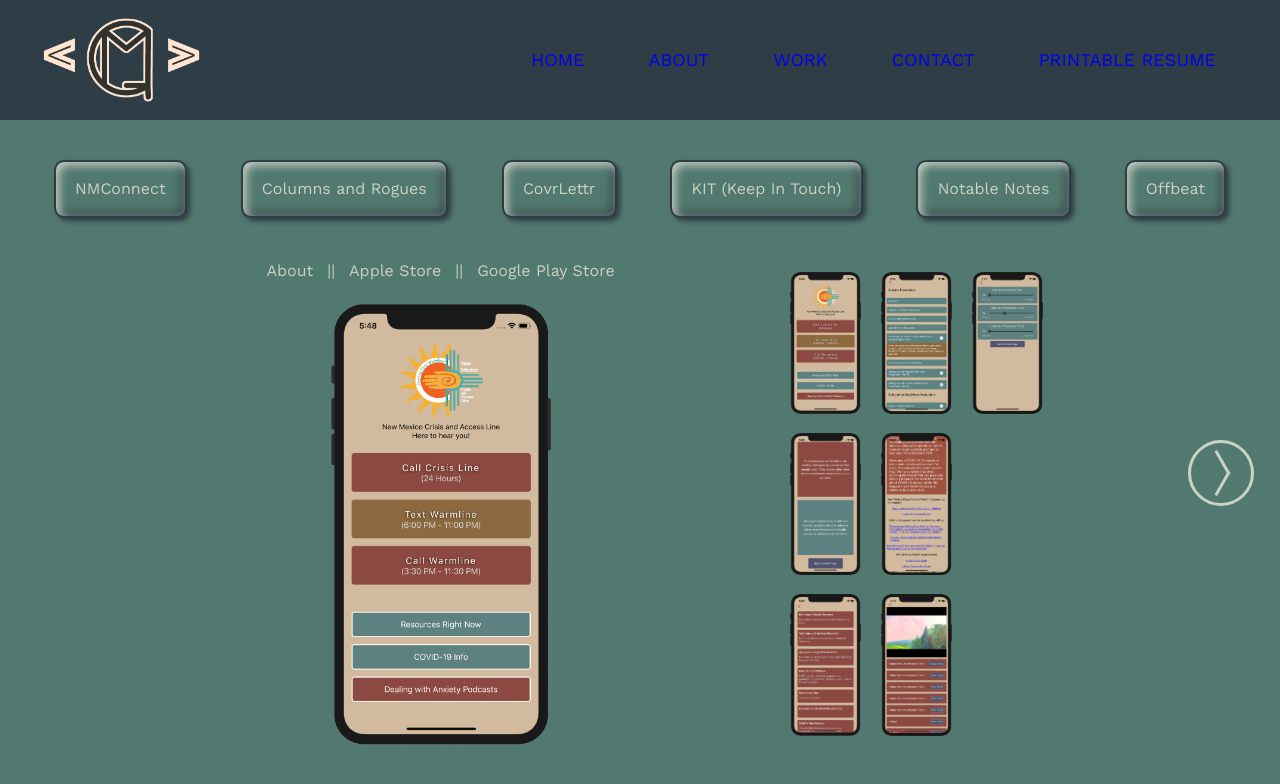
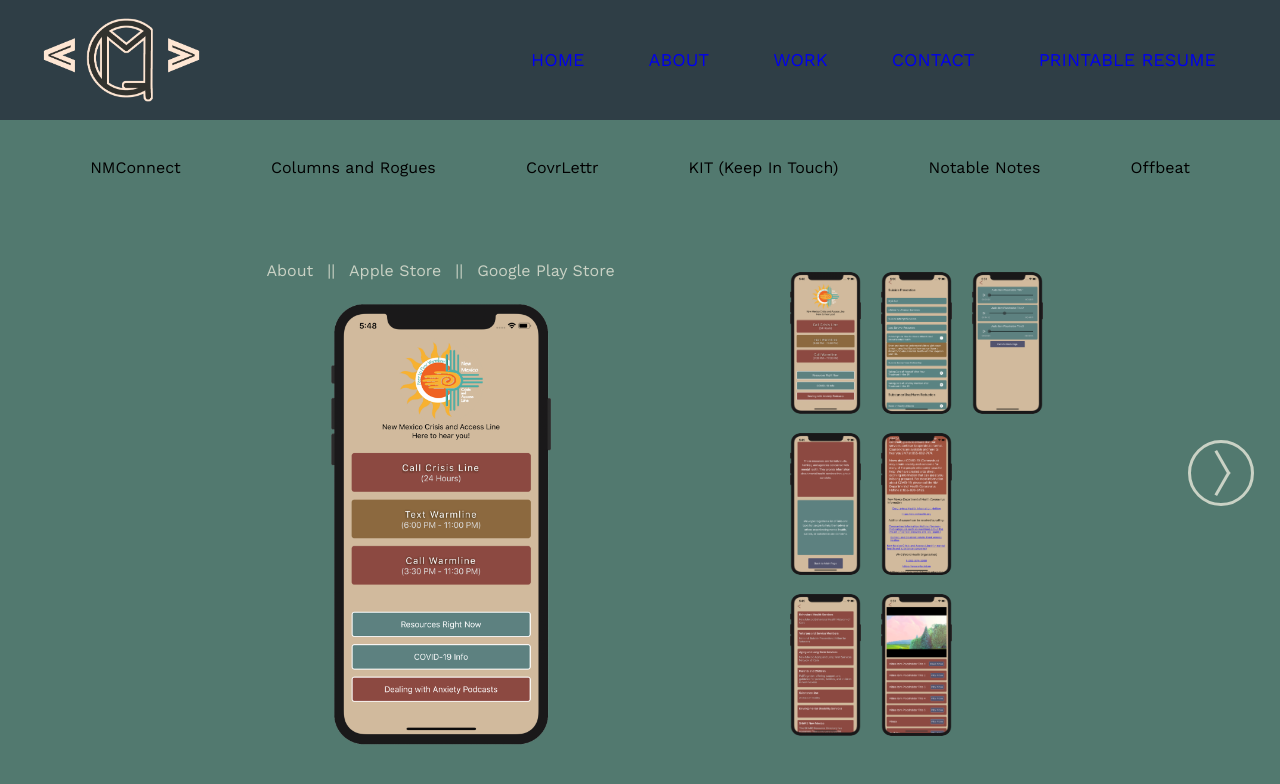
Before and after one commit to TravelFiend/portfolio-site, a React app: page /projects in a window 1280 px wide. Shown: the top 784 px of the page. Built offline with nearby package versions, Linux system fonts and the light colour scheme; a web font is replaced by a local one.

Commit message:
added traget blank to some work anchor tags

```diff
--- a/package.json
+++ b/package.json
@@ -28,7 +28,8 @@
     "react": "^16.13.1",
     "react-dom": "^16.13.1",
     "react-router-dom": "^5.2.0",
-    "react-to-print": "^2.10.0"
+    "react-to-print": "^2.10.0",
+    "react-visibility-sensor": "^5.1.1"
   },
   "devDependencies": {
     "@babel/core": "^7.11.4",
--- a/src/components/contact/Contact.js
+++ b/src/components/contact/Contact.js
@@ -17,9 +17,9 @@
     <div></div>
 
     <section className={styles.Links}>
-      <a href="https://github.com/TravelFiend">/TravelFiend</a>
-      <a href="https://www.linkedin.com/in/mikeegrace">/mikeegrace</a>
-      <a href="https://www.instagram.com/mgrizzle24/">@mgrizzle24</a>
+      <a href="https://github.com/TravelFiend" target="_blank">/TravelFiend</a>
+      <a href="https://www.linkedin.com/in/mikeegrace" target="_blank">/mikeegrace</a>
+      <a href="https://www.instagram.com/mgrizzle24/" target="_blank">@mgrizzle24</a>
       <a href="mailto:mikegrace274@gmail.com">mikegrace274@gmail.com</a>
     </section>
   </section>
--- a/src/components/projects/ProjectItem.css
+++ b/src/components/projects/ProjectItem.css
@@ -18,6 +18,7 @@
   padding: 5%;
 
   button {
+    cursor: pointer;
     background: #CAD2C5;
     color: #2F3E46;
     border: 2px solid #2F3E46;
--- a/src/components/projects/ProjectItem.js
+++ b/src/components/projects/ProjectItem.js
@@ -59,9 +59,9 @@
             <div>
               <p onClick={() => setShowAbout(true)}>About</p>
               ||
-              <a href={site}>{projectName === 'NMConnect' ? 'Apple Store' : 'Check it out'}</a>
+              <a href={site} rel="noreferrer" target="_blank">{projectName === 'NMConnect' ? 'Apple Store' : 'Check it out'}</a>
               ||
-              <a href={code}>{projectName === 'NMConnect' ? 'Google Play Store' : 'See the code'}</a>
+              <a href={code} rel="noreferrer" target="_blank">{projectName === 'NMConnect' ? 'Google Play Store' : 'See the code'}</a>
             </div>
             <img className={mobile ? styles.MobileMain : undefined} src={imageList[imgIndex]}/>
           </div>
--- a/src/components/projects/Projects.js
+++ b/src/components/projects/Projects.js
@@ -1,4 +1,4 @@
-import React, { useRef, createRef } from 'react';
+import React, { useRef, createRef, useState } from 'react';
 import styles from './Projects.css';
 import ProjectItem from './ProjectItem';
 import projectPicList from '../../data/projectPicList';
@@ -7,16 +7,14 @@
   const refs = useRef(projectPicList.map(() => createRef()));
 
   const navButtons = projectPicList.map((item, i) => (
-    <p key={item.projectName} onClick={() => {
+    <li key={item.projectName} onClick={() => {
       refs.current[i].current.scrollIntoView({
         behavior: 'smooth',
         block: 'center'
       });
     }}>
-      <li>
-        <span>{item.projectName}</span>
-      </li>
-    </p>
+      {item.projectName}
+    </li>
   ));
 
   const projectItems = projectPicList.map((project, j) => (
```
Also changed, not shown: 1 other file (tests, documents, lock files or other folders).
